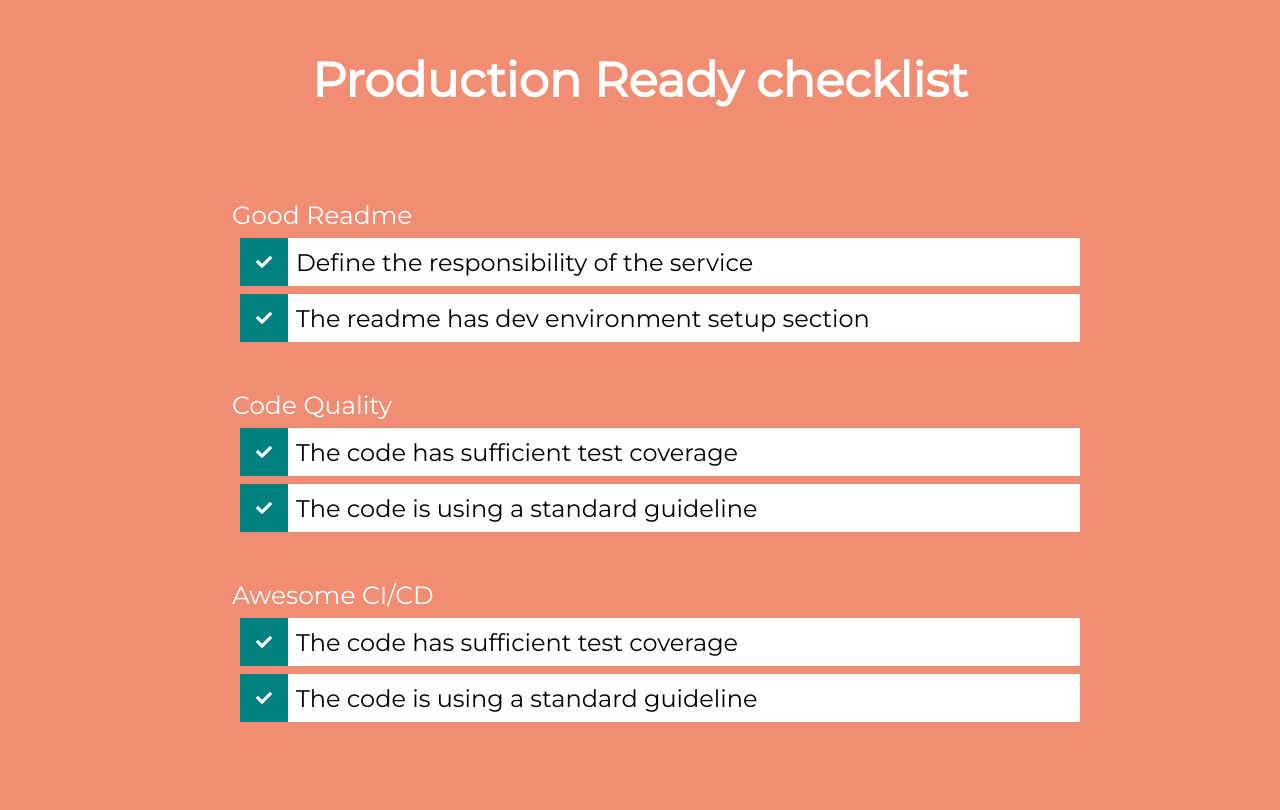
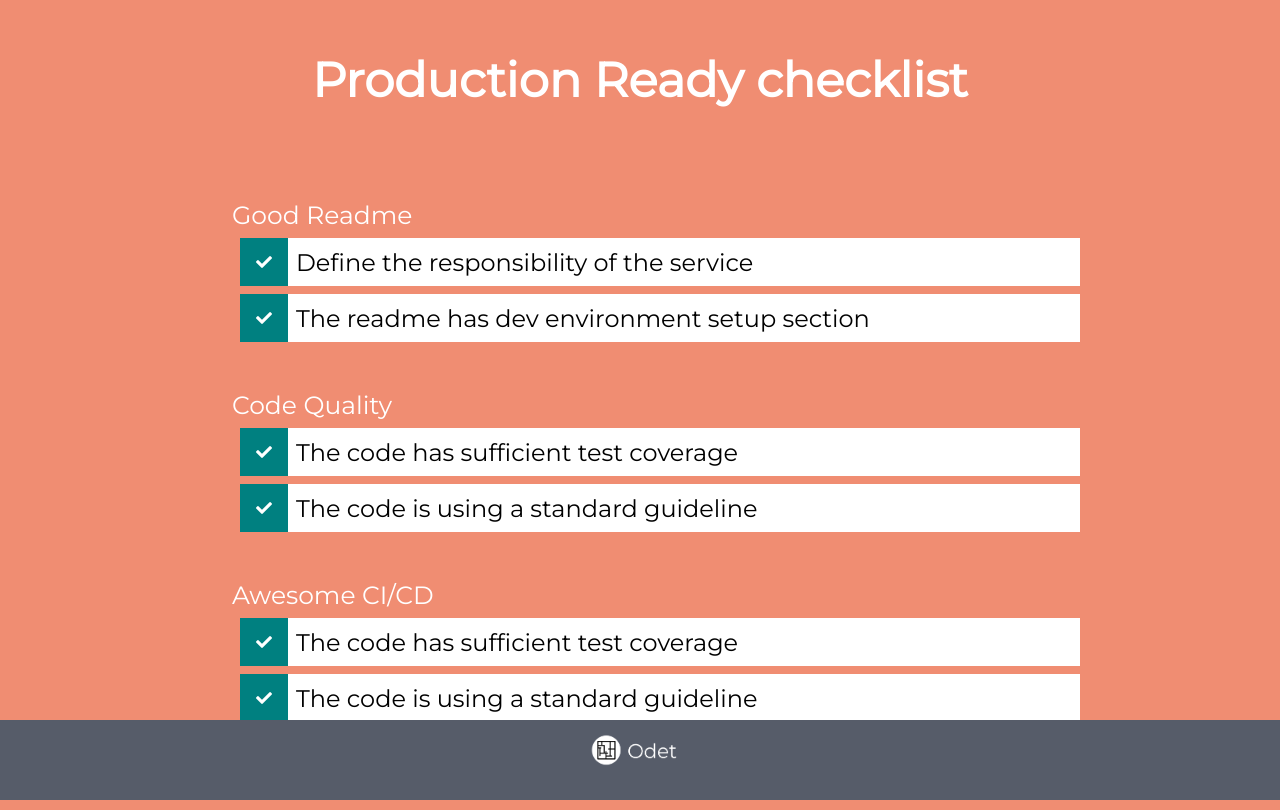
Before and after one commit to shovelers/production-ready-checklist, a plain HTML site: page index.html in a window 1280 px wide. Drawn offline with Linux system fonts and the light colour scheme.

Commit message:
add footer and odet logo

```diff
--- a/index.html
+++ b/index.html
@@ -18,8 +18,12 @@
 
     <div class="todo-container">
         <ul class="todo-list">
-
         </ul>
+    </div>
+    <div class="footer">
+        <div class="logo">
+            <a href="https://odet.cloud" target="_blank"><img width="8%" src="src/images/odet-logo.png"></a>
+        </div>
     </div>
 
 </body>
--- a/src/css/style.css
+++ b/src/css/style.css
@@ -8,6 +8,7 @@ body {
     background :#f08d72;
     color: white;
     font-family: 'Montserrat', sans-serif;
+    margin-bottom: 80px;
 }
 
 header {
@@ -75,3 +76,18 @@ header {
     font-size: 25px;
     padding-top: 40px;
 }
+
+.footer {
+    position: fixed;
+    height: 80px;
+    background-color: #565c69;
+    bottom: 0px;
+    left: 0px;
+    right: 0px;
+    margin-bottom: 0px;
+    text-align: center;
+}
+
+.logo {
+    padding: 10px;
+}
```
Also changed, not shown: src/images/odet-logo.png (added).
